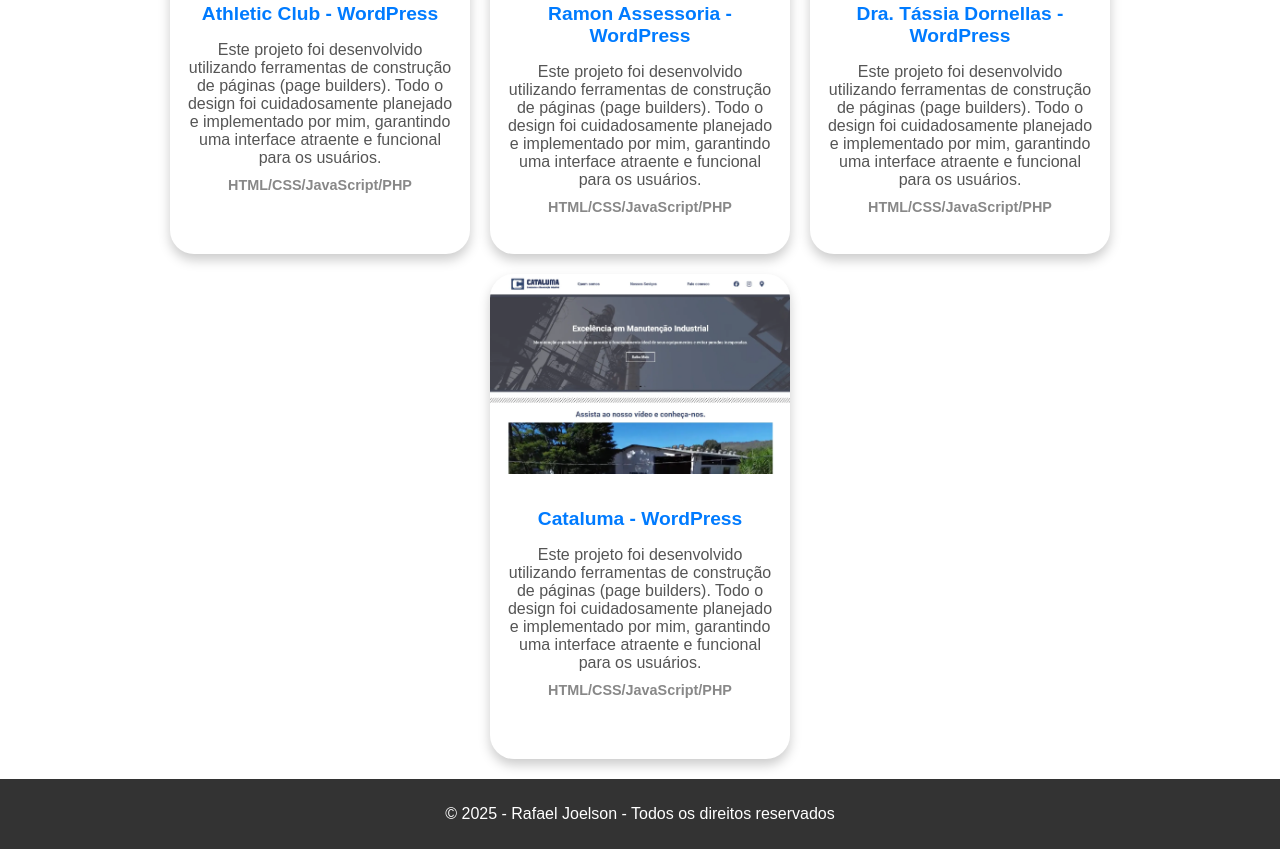
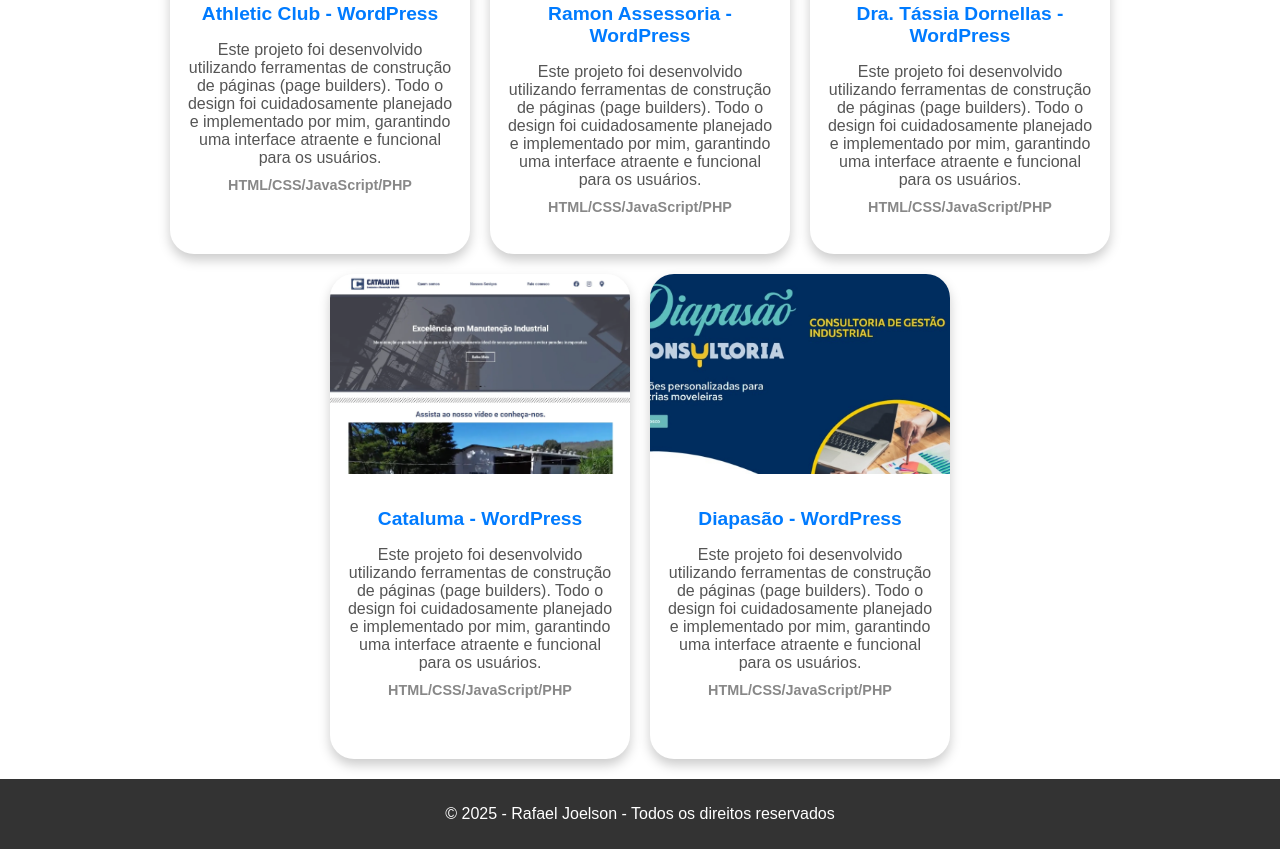
Before and after one commit to RafaelJoelson/portfolioRafael, a plain HTML site: page portfolio.html in a window 1280 px wide. Shown: the part 1709-2558 px from the top of the page. Drawn offline with Linux system fonts and the light colour scheme.

Commit message:
Project update
- Add new project on portfolio page

```diff
--- a/portfolio.html
+++ b/portfolio.html
@@ -143,6 +143,16 @@
                         </div>
                     </a>
                 </div>
+                <div class="card fade-up">
+                    <a href="https://diapasao.com">
+                        <img src="./imgs/diapasao.webp" alt="Captura de tela do site Diapasão Consultoria">
+                        <div class="card-content">
+                            <h3>Diapasão - WordPress</h3>
+                            <p>Este projeto foi desenvolvido utilizando ferramentas de construção de páginas (page builders). Todo o design foi cuidadosamente planejado e implementado por mim, garantindo uma interface atraente e funcional para os usuários.</p>
+                            <h4>HTML/CSS/JavaScript/PHP</h4>
+                        </div>
+                    </a>
+                </div>
             </div>
         </div>
     </main>
```
Also changed, not shown: contact.html (+1 -0 lines), imgs/diapasao.webp (added).
